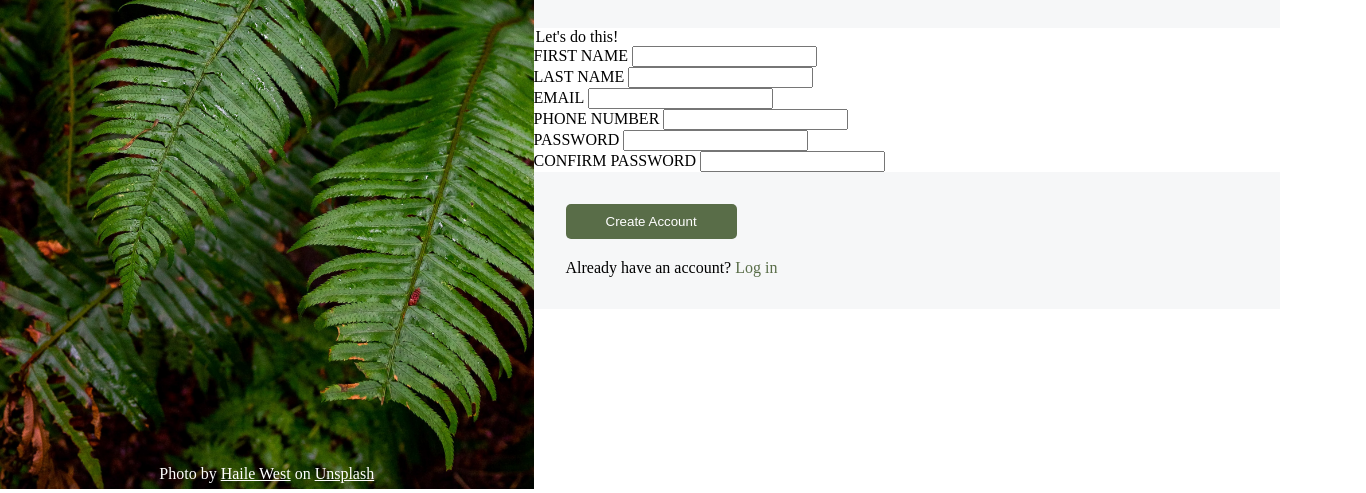
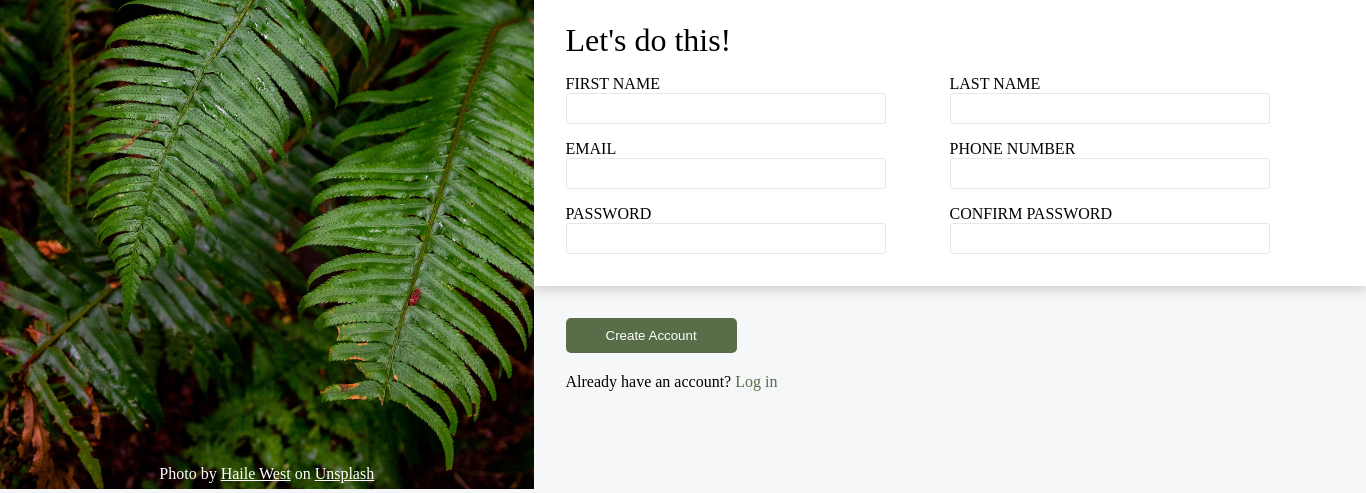
Before and after one commit to CactusHertz/sign-up-form, a plain HTML site: page index.html in a window 1280 px wide. Shown: the part 311-804 px from the top of the page, 1366 px wide, since content can reach past the window. Drawn offline with Linux system fonts and the light colour scheme.

Commit message:
Add styling to right side of page

```diff
--- a/style.css
+++ b/style.css
@@ -1,6 +1,12 @@
 @font-face {
     font-family: Norse-Bold;
     src: url(Norse-Bold.otf);
+}
+
+* {
+    margin: 0;
+    padding: 0;
+    box-sizing: border-box;
 }
 
 
@@ -8,6 +14,8 @@ body {
     display: flex;
     margin: 0;
     padding: 0;
+
+    background-color: #F6F7F8;
 }
 
 .left {
@@ -61,18 +69,26 @@ a:visited {
     width: auto;
 }
 
-
-
 .right {
     display: flex;
     flex-direction: column;
     justify-content: center;
+    width: 100%;
 }
 
 .intro,
 .submit-area {
-    background-color: #F6F7F8;
     padding: 2em;
+}
+
+.intro {
+    font-size: 1.5em;
+}
+
+.input-area {
+    padding: 2em;
+    box-shadow: 0px 5px 10px lightgrey;
+    background-color: white;
 }
 
 input[type="submit"]{
@@ -82,6 +98,18 @@ input[type="submit"]{
     border-radius: 5px;
     padding: 10px 40px;
 }
+input[type="text"],
+input[type="email"],
+input[type="tel"],
+input[type="password"]{
+    border: 1px solid #E5E7EB;
+    padding: 7px;
+    border-radius: 3px;
+}
+
+legend {
+    font-size: 2em;
+}
 .login-area {
     margin-top: 20px;
 }
@@ -90,3 +118,19 @@ input[type="submit"]{
     color: #596D48;
     text-decoration: none;
 }
+
+.form-row {
+    display: flex;
+}
+
+.input-box {
+    display: flex;
+    flex-direction: column;
+    margin-top: 1em;
+    margin-right: 4em;
+    width: 20em;
+}
+
+label {
+    font-size: 1em;
+}
```
